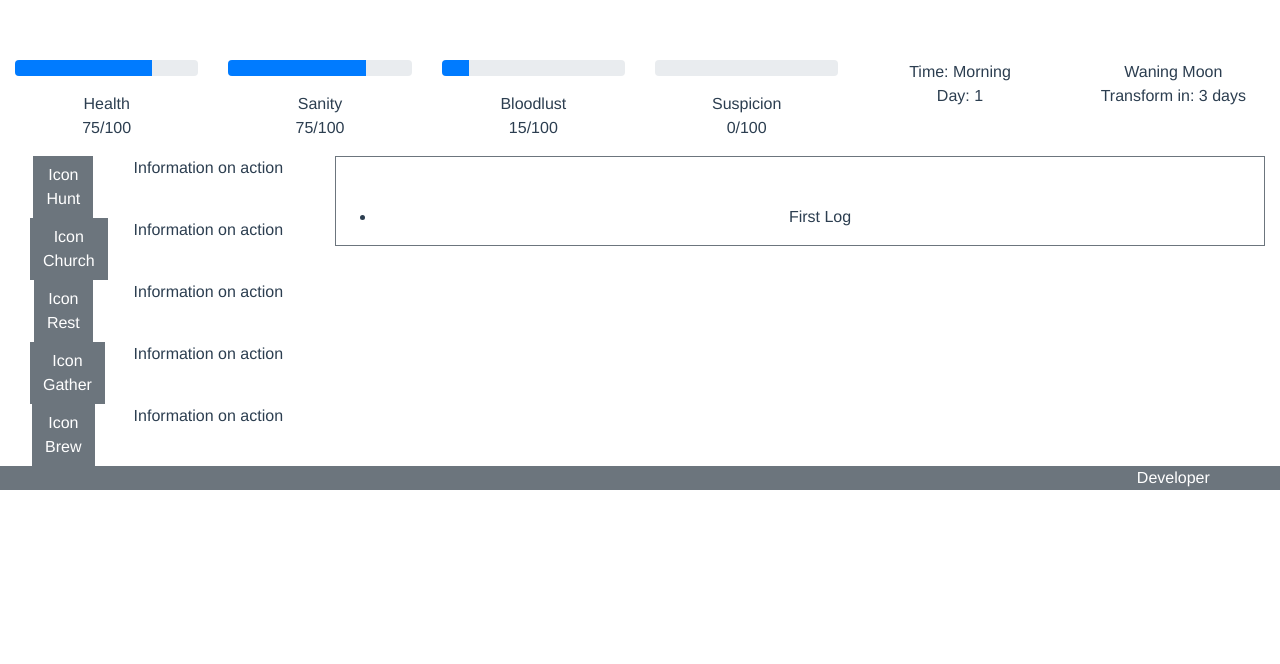
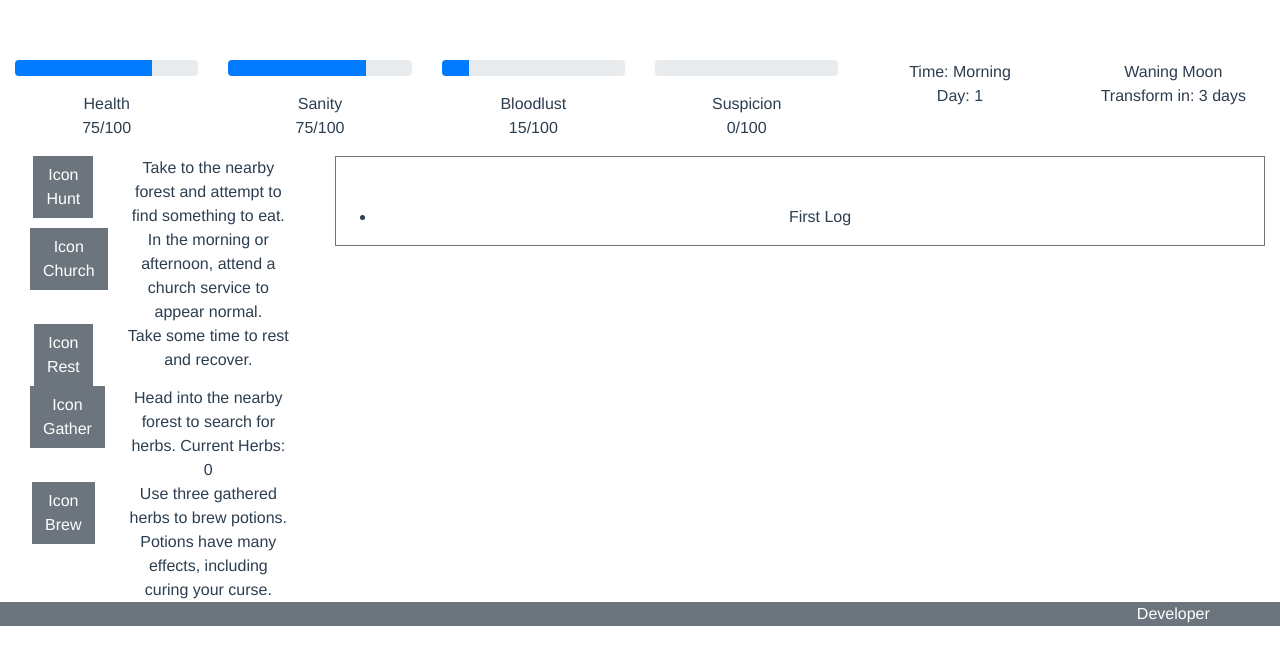
Before and after one commit to MsBeck1997/werewolfgame, a Vue app: page / in a window 1280 px wide. Shown: the top 664 px of the page. Built offline with nearby package versions, Linux system fonts and the light colour scheme.

Commit message:
added information for actions, fleshed out Rest action

```diff
--- a/src/App.vue
+++ b/src/App.vue
@@ -56,7 +56,7 @@
                           <b-button squared :disabled="info.endGame" @click="hunt(info.time)">Icon <br /> Hunt</b-button>
                     </div>
                     <div class="col-8">
-                        Information on action
+                        Take to the nearby forest and attempt to find something to eat.
                     </div>
                 </div>
 
@@ -66,7 +66,7 @@
                           <b-button squared :disabled="info.endGame" @click="church(info.time)">Icon <br /> Church</b-button>
                     </div>
                     <div class="col-8">
-                        Information on action
+                        In the morning or afternoon, attend a church service to appear normal.
                     </div>
                 </div>
 
@@ -76,7 +76,7 @@
                         <b-button squared :disabled="info.endGame" @click="rest(info.time, info.stats)">Icon <br /> Rest</b-button>
                     </div>
                     <div class="col-8">
-                        Information on action
+                        Take some time to rest and recover.
                     </div>
                 </div>
 
@@ -86,7 +86,8 @@
                         <b-button squared :disabled="info.endGame" @click="gather(info.time, info.brew, info.stats)">Icon <br /> Gather</b-button>
                     </div>
                     <div class="col-8">
-                        Information on action
+                        Head into the nearby forest to search for herbs.
+                        Current Herbs: {{ info.brew.herbs }}
                     </div>
                 </div>
 
@@ -96,7 +97,7 @@
                         <b-button squared :disabled="info.endGame" @click="brew(info.brew, info.time)">Icon <br /> Brew</b-button>
                     </div>
                     <div class="col-8">
-                        Information on action
+                        Use three gathered herbs to brew potions. Potions have many effects, including curing your curse.
                     </div>
                 </div>
             </b-container>
@@ -196,8 +197,8 @@ export default {
             timeObject.transformCountdown = '3 days'
             timeObject.timeOfDay = 'Morning'
 
+            this.info.logBox.unshift("You awake, uncomfortable. Hopefully you didn't kill someone...")
             this.info.logBox.unshift("Even as you know it's coming, the transformation to a werewolf startles you. Everything goes black.")
-            this.info.logBox.unshift("You awake, uncomfortable. Hopefully you didn't kill someone...")
         }
 
         this.info.time = timeObject
@@ -212,7 +213,7 @@ export default {
             statsObject.health = 100
         } else if (statsObject.health <= 0) {
             statsObject.health = 0
-            this.info.endGame = 'disabled'
+            this.info.endGame = true
             this.info.logBox.unshift("You feel the last remaining bit of life drain from your body. At least no one will be terrorized by a monster anymore... As you die, you can't help but wonder if there was a better way than death.")
         }
 
@@ -230,6 +231,7 @@ export default {
             statsObject.bloodlust = 0
         } else if (statsObject.bloodlust >= 100) {
             statsObject.bloodlust = 0
+            statsObject.sanity -= 20
             this.info.logBox.unshift("You feel strange, moments before everything goes dark. As the hunger consumes you, the curse is released, allowing destruction to commence. You feel terrible. You have to control yourself better.")
             timeObject.currentTime += 3
         }
@@ -239,6 +241,8 @@ export default {
             statsObject.suspicion = 0
         } else if (statsObject.suspicion >= 100) {
             statsObject.suspicion = 90
+            statsObject.bloodlust -= 20
+            statsObject.sanity -= 20
             this.info.logBox.unshift("Moments before it happens, you catch sight of the stalker following you. You manage to fight them off, killing them in the process. You know that if you don't reduce suspicion in the townsfolk, that was just the first of many.")
             timeObject.currentTime += 2
         }
@@ -314,6 +318,8 @@ export default {
         timeObject.currentTime++
 
         if (statsObject.sanity < 25) {
+            statsObject.bloodlust += 5
+            statsObject.suspicion += 5
             this.info.logBox.unshift("You try to rest your eyes, but nightmares plague you. Sounds of death, images of fear, scents of blood seep into your dreams. You don't feel rested. You don't feel sane.")
         } else {
             statsObject.health += 5
```
